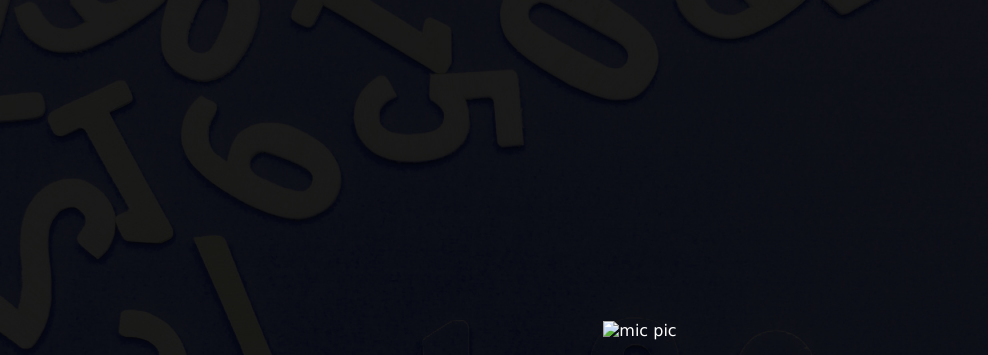
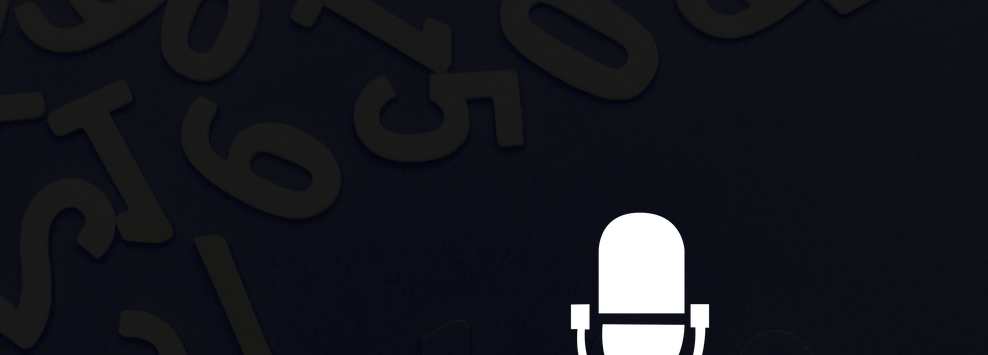
Before and after one commit to natii841/Speak-to-Guess-game, a plain HTML site: page index.html in a window 1280 px wide. Shown: the top 355 px of the page, without its empty margins (0-988 px from the left). Drawn offline with Linux system fonts and the light colour scheme; files whose address does not match are found by name.

Commit message:
Update image source path for mic icon

```diff
--- a/index.html
+++ b/index.html
@@ -12,7 +12,7 @@
 
 
 
-            <img src="./img/mic.png" alt="mic pic">
+            <img src="./mic.png" alt="mic pic">
 
             <h1> Guess a number between 1-100</h1>
 
```
